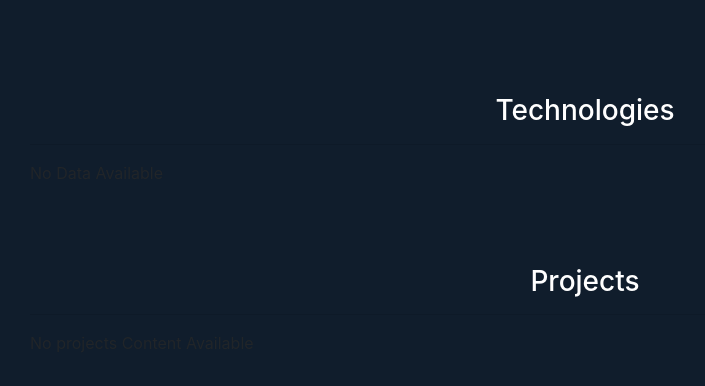
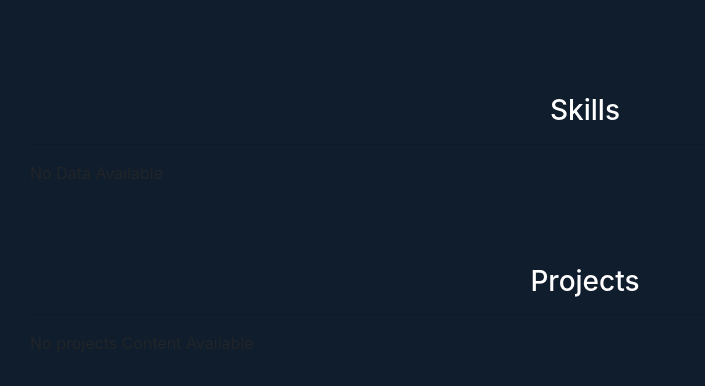
Before and after one commit to desi-123/myport, a Django app: page / in a window 1280 px wide. Shown: the part 290-676 px from the top of the page, without its empty margins (55-760 px from the left). Run offline with Django 4.2, Linux system fonts and the light colour scheme; data that the repository does not hold is empty; some libraries are stand-ins or nearby versions.

Commit message:
changed title

```diff
--- a/templates/pages/index.html
+++ b/templates/pages/index.html
@@ -38,7 +38,7 @@
 
 <section id="skill" class="py-5">
   <div class="container">
-    <h3 class="text-center mb-3 text-white">Technologies</h3>
+    <h3 class="text-center mb-3 text-white">Skills</h3>
     <hr />
     <div class="row">
       {% if skills %}
```
